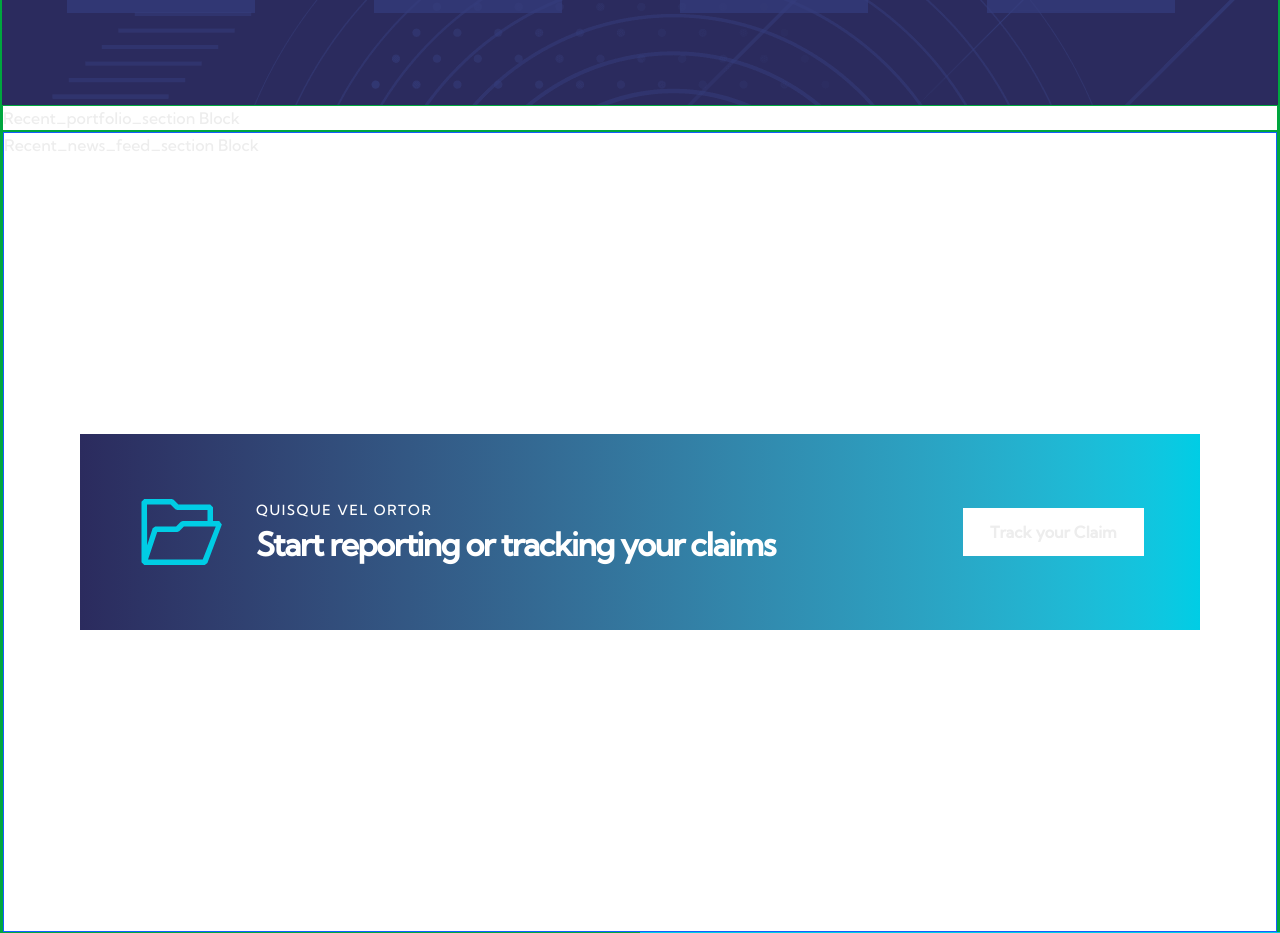
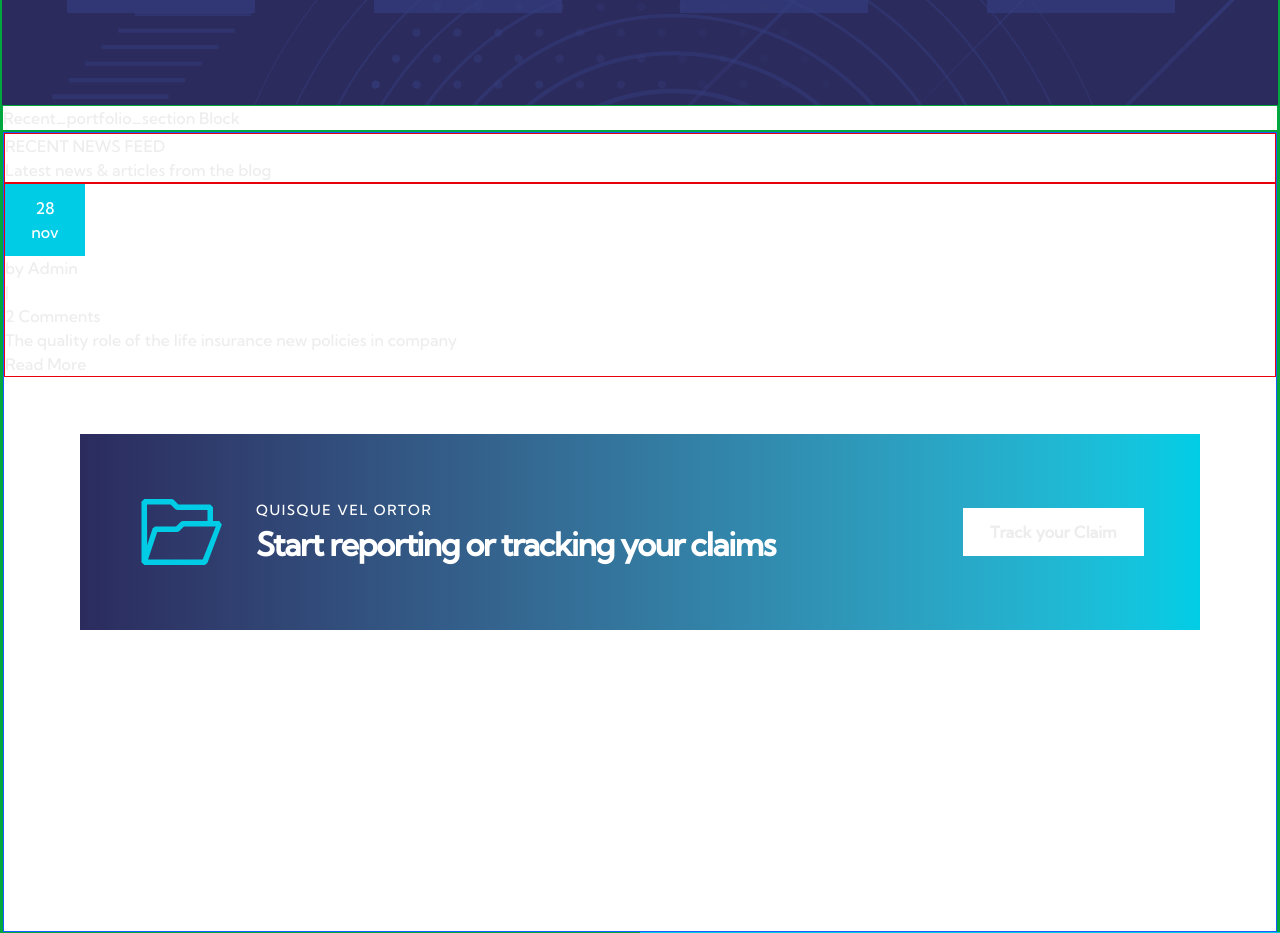
Before and after one commit to eusoncode/insure, a Next.js app in the folder frontend/: page / in a window 1280 px wide. Shown: the part 4900-5833 px from the top of the page. Built offline with nearby package versions, Linux system fonts and the light colour scheme.

Commit message:
starting the recent_news_feed_section

```diff
--- a/frontend/src/components/body_section/recent_news_feed_section.tsx
+++ b/frontend/src/components/body_section/recent_news_feed_section.tsx
@@ -3,10 +3,70 @@ import { VscFolderOpened } from "react-icons/vsc";
 export default function Recent_news_feed_section() {
   return (
     <section className="flex flex-col relative justify-center items-center border border-green-600">
+      {/** Recent news feed section **/}
       <div className="w-full h-200 border border-blue-600">
-        <p>Recent_news_feed_section Block</p>
+        {/** Caption **/}
+        <div className="border border-red-600">
+          {/** heading **/}
+          <div className="">
+            <p className=""> RECENT NEWS FEED</p>
+            <span className="bg-[#00CDE5]"></span>
+          </div>
+          {/** main caption **/}
+          <div className="">
+            <p className="">Latest news & articles from the blog</p>
+          </div>
+        </div>
+
+        {/** Images **/}
+        <div className="border border-red-600">
+          {/** Images 1 **/}
+          <div className="">
+            {/**  **/}
+            <div className="flex flex-col justify-center items-center text-white w-20 h-18 bg-[#00CDE5]">
+              <p className="">28</p>
+              <p className="">nov</p>
+            </div>
+
+            {/** main image **/}
+            <div className=""></div>
+
+            {/**  **/}
+            <div className="">
+              {/**  **/}
+              <div className="">
+                <i></i>
+                <p>by Admin</p>
+                <p>|</p>
+                <i></i>
+                <p>2 Comments</p>
+              </div>
+
+              {/**  **/}
+              <p className="">
+                The quality role of the life <br /> insurance new policies in{" "}
+                <br /> company
+              </p>
+
+              {/**  **/}
+              <div className="">
+                <p className="">Read More</p>
+                <i className=""></i>
+              </div>
+            </div>
+          </div>
+
+          {/** Images 2 **/}
+          <div></div>
+          {/** Images 3 **/}
+          <div></div>
+        </div>
       </div>
+
+      {/** before pseudo element **/}
       <i className="relative before:bg-[#00CDE5] before:absolute before:content-[''] before:top-[-145] before:left-[-560] before:z-[1] before:w-280 before:h-50 "></i>
+
+      {/** Tracking claim section **/}
       <div className="absolute z-[1] bottom-[-60] bg-gradient-to-r from-[#2B2B5E] to-[#00CDE5] bg-cover h-49 w-280 mx-94 flex justify-between items-center px-14 ">
         {/** File on left side */}
         <div className="flex items-center z-[1] w-[70%] gap-8">
--- a/frontend/src/components/body_section/track_your_claim_section.tsx
+++ /dev/null
@@ -1,27 +0,0 @@
-import { VscFolderOpened } from "react-icons/vsc";
-
-export default function Track_your_claim_section() {
-  return (
-    <section className="relative z-[1] bg-gradient-to-r from-[#2B2B5E] to-[#00CDE5] bg-cover h-52 mx-94 flex justify-between items-center px-14 border border-green-600 ">
-      {/** File on left side */}
-      <div className="flex items-center w-[70%] gap-8">
-        <div className="flex items-center">
-          <VscFolderOpened className="text-[#00CDE5] w-22 h-full" />
-        </div>
-        <div className="flex flex-col gap-1 w-full h-full">
-          <p className="z-[1] uppercase text-[14px] tracking-[0.1rem]  text-white">
-            quisque vel ortor
-          </p>
-          <p className="z-[1] text-[2rem] font-semibold leading-[1.2] tracking-[-0.04em] text-white">
-            Start reporting or tracking your claims
-          </p>
-        </div>
-      </div>
-
-      {/** Button on right side */}
-      <button className="flex justify-center items-center w-[20%] h-15 font-bold z-[1] bg-white">
-        Track your Claim
-      </button>
-    </section>
-  );
-}
--- a/frontend/src/components/main_section.tsx
+++ b/frontend/src/components/main_section.tsx
@@ -7,7 +7,6 @@ import Free_quote_page_section from "@/components/body_section/free_quote_page_s
 import Numbers_section from "@/components/body_section/numbers_section";
 import Recent_portfolio_section from "@/components/body_section/recent_portfolio_section";
 import Recent_news_feed_section from "@/components/body_section/recent_news_feed_section";
-import Track_your_claim_section from "@/components/body_section/track_your_claim_section";
 
 export default function Main_section() {
   return (
@@ -22,7 +21,6 @@ export default function Main_section() {
         <Numbers_section />
         <Recent_portfolio_section />
         <Recent_news_feed_section />
-        {/* <Track_your_claim_section /> */}
       </div>
     </section>
   );
```
